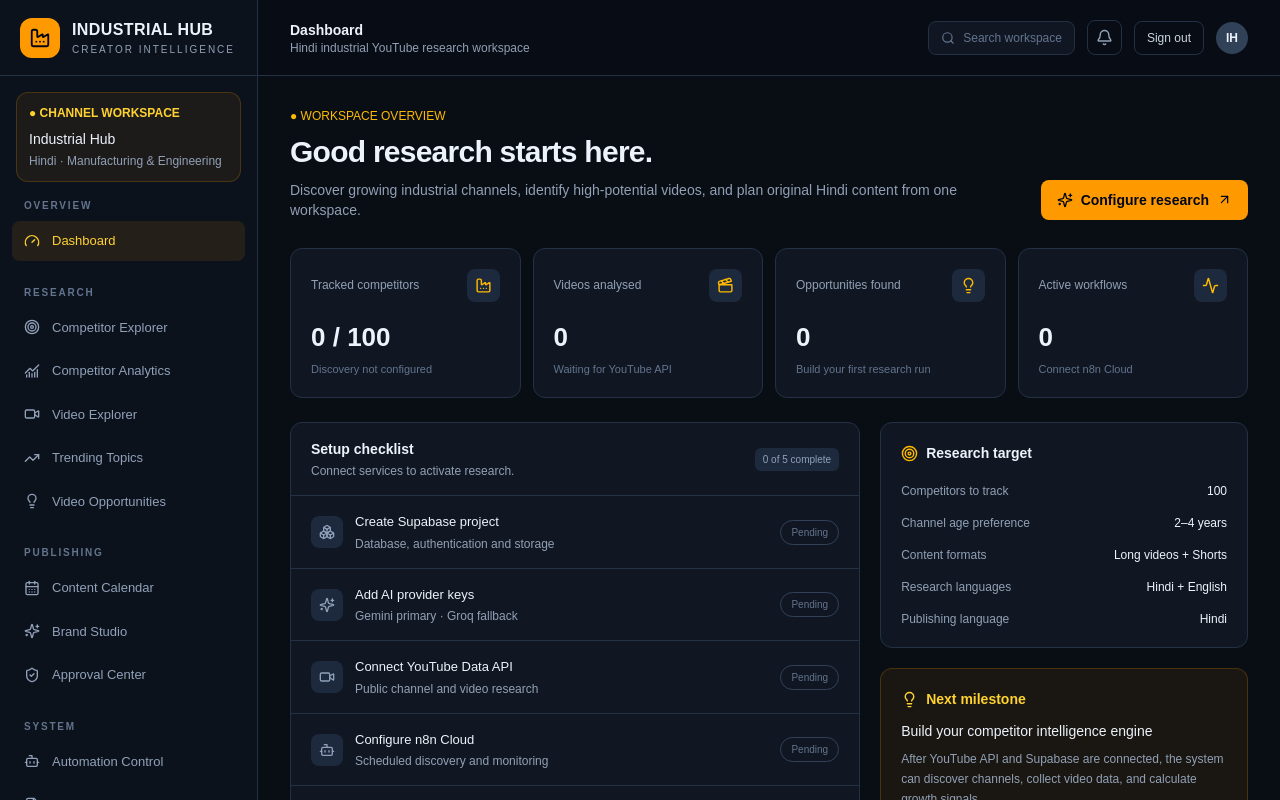
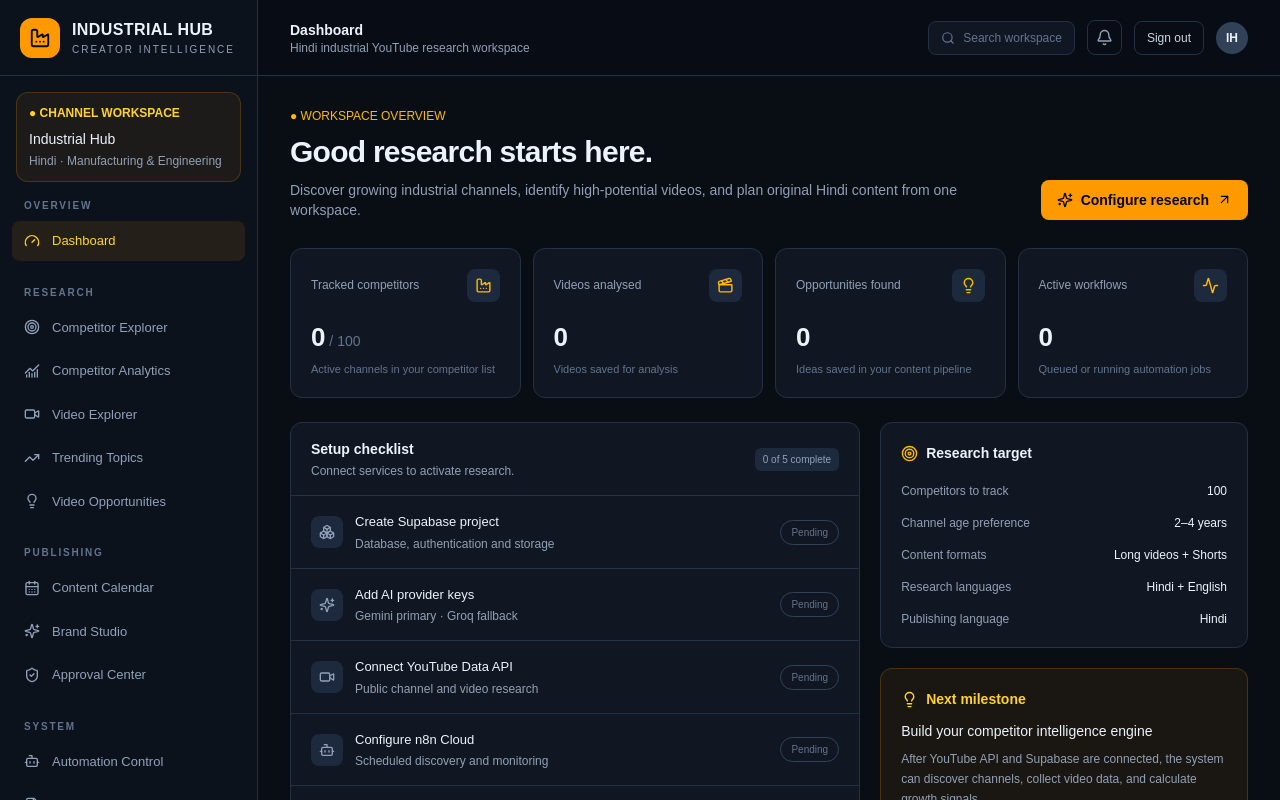
Before and after one commit to automationraks/yt-aiwithbhai, a Next.js app: page / in a window 1280 px wide. Shown: the top 800 px of the page. Built offline with nearby package versions, Linux system fonts and the light colour scheme; no server answers.

Commit message:
Connect dashboard metric cards to Supabase

```diff
--- a/src/app/page.tsx
+++ b/src/app/page.tsx
@@ -1,19 +1,19 @@
 "use client";
-import { useState } from "react";
+import { useEffect, useState } from "react";
 import { useRouter } from "next/navigation";
 import { createSupabaseBrowserClient } from "@/lib/supabase/browser";
 import { Activity, ArrowUpRight, Bell, Bot, Boxes, CalendarDays, ChartNoAxesCombined, CheckCircle2, Clapperboard, Factory, FileText, Gauge, Lightbulb, Menu, Search, Settings2, ShieldCheck, Sparkles, Target, TrendingUp, Video, X } from "lucide-react";
 
 const groups=[{name:"Overview",items:[["Dashboard",Gauge]]},{name:"Research",items:[["Competitor Explorer",Target],["Competitor Analytics",ChartNoAxesCombined],["Video Explorer",Video],["Trending Topics",TrendingUp],["Video Opportunities",Lightbulb]]},{name:"Publishing",items:[["Content Calendar",CalendarDays],["Brand Studio",Sparkles],["Approval Center",ShieldCheck]]},{name:"System",items:[["Automation Control",Bot],["Reports",FileText],["Settings",Settings2]]}] as const;
-const metrics=[["Tracked competitors","0 / 100","Discovery not configured",Factory],["Videos analysed","0","Waiting for YouTube API",Clapperboard],["Opportunities found","0","Build your first research run",Lightbulb],["Active workflows","0","Connect n8n Cloud",Activity]] as const;
-export default function Home(){const[active,setActive]=useState("Dashboard");const[mobile,setMobile]=useState(false);const router=useRouter();async function handleSignOut(){const supabase=createSupabaseBrowserClient();await supabase.auth.signOut();router.replace("/login");router.refresh();}return <main className="min-h-screen"><div className="flex min-h-screen">
+const metricDefinitions=[["Tracked competitors",Factory],["Videos analysed",Clapperboard],["Opportunities found",Lightbulb],["Active workflows",Activity]] as const;
+export default function Home(){const[active,setActive]=useState("Dashboard");const[mobile,setMobile]=useState(false);const[summary,setSummary]=useState({competitors:0,videos:0,ideas:0,workflows:0});const[summaryLoaded,setSummaryLoaded]=useState(false);const router=useRouter();useEffect(()=>{let alive=true;fetch("/api/dashboard/summary").then(async response=>{if(!response.ok)throw new Error("Unable to load dashboard data");return response.json();}).then(data=>{if(alive&&data.metrics)setSummary(data.metrics);}).catch(()=>{}).finally(()=>{if(alive)setSummaryLoaded(true);});return()=>{alive=false;};},[]);async function handleSignOut(){const supabase=createSupabaseBrowserClient();await supabase.auth.signOut();router.replace("/login");router.refresh();}return <main className="min-h-screen"><div className="flex min-h-screen">
 <aside className={`fixed inset-y-0 left-0 z-40 flex w-[258px] flex-col border-r border-[var(--border)] bg-[#0c121c] transition-transform lg:static lg:translate-x-0 ${mobile?"translate-x-0":"-translate-x-full"}`}><div className="flex h-[76px] items-center gap-3 border-b border-[var(--border)] px-5"><div className="flex h-10 w-10 items-center justify-center rounded-xl bg-amber-500 text-slate-950"><Factory size={22}/></div><div><div className="font-semibold tracking-wide">INDUSTRIAL HUB</div><div className="text-[10px] uppercase tracking-[.2em] text-[var(--muted)]">Creator intelligence</div></div><button onClick={()=>setMobile(false)} className="ml-auto lg:hidden"><X size={18}/></button></div>
 <div className="p-4"><div className="rounded-xl border border-amber-500/20 bg-amber-500/[.07] p-3"><div className="text-xs font-semibold text-amber-300">● CHANNEL WORKSPACE</div><div className="mt-2 text-sm font-medium">Industrial Hub</div><div className="mt-1 text-xs text-[var(--muted)]">Hindi · Manufacturing & Engineering</div></div></div>
 <nav className="flex-1 space-y-6 overflow-y-auto px-3 pb-5">{groups.map(g=><div key={g.name}><div className="mb-2 px-3 text-[10px] font-semibold uppercase tracking-[.18em] text-slate-500">{g.name}</div><div className="space-y-1">{g.items.map(([label,Icon])=><button key={label} onClick={()=>{setActive(label);setMobile(false)}} className={`flex w-full items-center gap-3 rounded-lg px-3 py-2.5 text-left text-[13px] ${active===label?"bg-amber-500/10 text-amber-300":"text-slate-400 hover:bg-white/[.04] hover:text-white"}`}><Icon size={16}/>{label}</button>)}</div></div>)}</nav><div className="border-t border-[var(--border)] p-4 text-xs text-slate-500"><ShieldCheck size={14} className="mr-2 inline"/>Owner approval required<div className="mt-1 text-[11px] text-slate-600">v0.1.0 · Initial workspace</div></div></aside>
 {mobile&&<button aria-label="Close menu overlay" onClick={()=>setMobile(false)} className="fixed inset-0 z-30 bg-black/60 lg:hidden"/>}
 <section className="min-w-0 flex-1"><header className="sticky top-0 z-20 flex h-[76px] items-center justify-between border-b border-[var(--border)] bg-[#090d14]/90 px-4 backdrop-blur md:px-8"><div className="flex items-center gap-3"><button onClick={()=>setMobile(true)} className="lg:hidden"><Menu size={20}/></button><div><div className="text-sm font-semibold">{active}</div><div className="hidden text-xs text-[var(--muted)] sm:block">Hindi industrial YouTube research workspace</div></div></div><div className="flex items-center gap-3"><div className="hidden items-center gap-2 rounded-lg border border-[var(--border)] bg-[var(--panel)] px-3 py-2 text-xs text-slate-500 md:flex"><Search size={14}/> Search workspace</div><button aria-label="Notifications" className="relative rounded-lg border border-[var(--border)] p-2 text-slate-400"><Bell size={17}/></button><button onClick={handleSignOut} className="rounded-lg border border-[var(--border)] px-3 py-2 text-xs text-slate-300 hover:bg-white/[.05]">Sign out</button><div className="flex h-8 w-8 items-center justify-center rounded-full bg-slate-700 text-xs font-semibold">IH</div></div></header>
 <div className="mx-auto max-w-[1440px] p-4 md:p-8"><div className="mb-7 flex flex-col justify-between gap-4 xl:flex-row xl:items-end"><div><div className="mb-2 text-xs text-amber-400">● WORKSPACE OVERVIEW</div><h1 className="text-2xl font-semibold tracking-tight md:text-[30px]">Good research starts here.</h1><p className="mt-2 max-w-2xl text-sm text-[var(--muted)]">Discover growing industrial channels, identify high-potential videos, and plan original Hindi content from one workspace.</p></div><button onClick={()=>setActive("Automation Control")} className="inline-flex w-fit items-center gap-2 rounded-lg bg-amber-500 px-4 py-2.5 text-sm font-semibold text-slate-950 hover:bg-amber-400"><Sparkles size={16}/>Configure research<ArrowUpRight size={15}/></button></div>
-<div className="grid gap-3 sm:grid-cols-2 xl:grid-cols-4">{metrics.map(([label,value,note,Icon])=><div key={label} className="rounded-xl border border-[var(--border)] bg-[var(--panel)] p-5"><div className="flex items-center justify-between"><span className="text-xs text-[var(--muted)]">{label}</span><span className="rounded-lg bg-slate-800 p-2 text-amber-400"><Icon size={17}/></span></div><div className="mt-4 text-[26px] font-semibold">{value}</div><div className="mt-1 text-[11px] text-slate-500">{note}</div></div>)}</div>
+<div className="grid gap-3 sm:grid-cols-2 xl:grid-cols-4">{metricDefinitions.map(([label,Icon],index)=>{const values=[summary.competitors,summary.videos,summary.ideas,summary.workflows];const notes=["Active channels in your competitor list","Videos saved for analysis","Ideas saved in your content pipeline","Queued or running automation jobs"];return <div key={label} className="rounded-xl border border-[var(--border)] bg-[var(--panel)] p-5"><div className="flex items-center justify-between"><span className="text-xs text-[var(--muted)]">{label}</span><span className="rounded-lg bg-slate-800 p-2 text-amber-400"><Icon size={17}/></span></div><div className="mt-4 text-[26px] font-semibold">{summaryLoaded?values[index]:"—"}{index===0&&<span className="text-sm font-normal text-slate-500"> / 100</span>}</div><div className="mt-1 text-[11px] text-slate-500">{summaryLoaded?notes[index]:"Loading dashboard data..."}</div></div>})}</div>
 <div className="mt-6 grid gap-5 xl:grid-cols-[1.55fr_1fr]"><div className="rounded-xl border border-[var(--border)] bg-[var(--panel)]"><div className="flex items-center justify-between border-b border-[var(--border)] px-5 py-4"><div><h2 className="text-sm font-semibold">Setup checklist</h2><p className="mt-1 text-xs text-[var(--muted)]">Connect services to activate research.</p></div><span className="rounded-md bg-slate-800 px-2 py-1 text-[10px] text-slate-400">0 of 5 complete</span></div><div className="divide-y divide-[var(--border)]">{[["Create Supabase project","Database, authentication and storage",Boxes],["Add AI provider keys","Gemini primary · Groq fallback",Sparkles],["Connect YouTube Data API","Public channel and video research",Video],["Configure n8n Cloud","Scheduled discovery and monitoring",Bot],["Set channel research keywords","Hindi + English industrial topics",Search]].map(([title,desc,Icon])=>{const I=Icon as typeof Boxes;return <div key={title as string} className="flex items-center gap-3 px-5 py-4"><div className="rounded-lg bg-slate-800 p-2 text-slate-400"><I size={16}/></div><div className="min-w-0 flex-1"><div className="text-[13px] font-medium">{title as string}</div><div className="mt-1 text-xs text-[var(--muted)]">{desc as string}</div></div><span className="rounded-full border border-slate-700 px-2.5 py-1 text-[10px] text-slate-500">Pending</span></div>})}</div></div>
 <div className="space-y-5"><div className="rounded-xl border border-[var(--border)] bg-[var(--panel)] p-5"><div className="flex items-center gap-2"><Target size={17} className="text-amber-400"/><h2 className="text-sm font-semibold">Research target</h2></div><div className="mt-5 space-y-4">{[["Competitors to track","100"],["Channel age preference","2–4 years"],["Content formats","Long videos + Shorts"],["Research languages","Hindi + English"],["Publishing language","Hindi"]].map(([a,b])=><div key={a} className="flex justify-between gap-3 text-xs"><span className="text-[var(--muted)]">{a}</span><span className="font-medium">{b}</span></div>)}</div></div><div className="rounded-xl border border-amber-500/20 bg-amber-500/[.07] p-5"><div className="flex items-center gap-2 text-amber-300"><Lightbulb size={17}/><h2 className="text-sm font-semibold">Next milestone</h2></div><p className="mt-3 text-sm font-medium">Build your competitor intelligence engine</p><p className="mt-2 text-xs leading-5 text-[var(--muted)]">After YouTube API and Supabase are connected, the system can discover channels, collect video data, and calculate growth signals.</p><button onClick={()=>setActive("Competitor Explorer")} className="mt-4 inline-flex items-center gap-1 text-xs font-semibold text-amber-300">Open competitor explorer <ArrowUpRight size={13}/></button></div></div></div>
 <div className="mt-6 flex flex-col gap-3 rounded-xl border border-[var(--border)] bg-[var(--panel)] px-5 py-4 sm:flex-row sm:items-center sm:justify-between"><div><div className="text-xs font-medium">Automation status</div><div className="mt-1 text-[11px] text-[var(--muted)]">No workflows connected. Your channel will not be modified automatically.</div></div><div className="flex items-center gap-2 text-[11px] text-slate-500"><CheckCircle2 size={14} className="text-emerald-500"/>Safe mode enabled</div></div>
```
